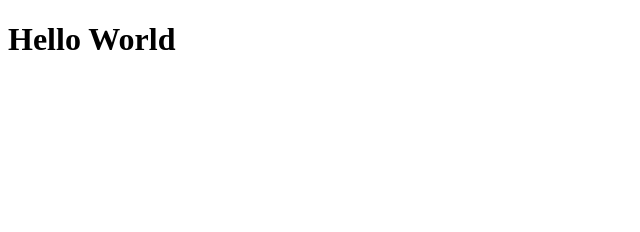
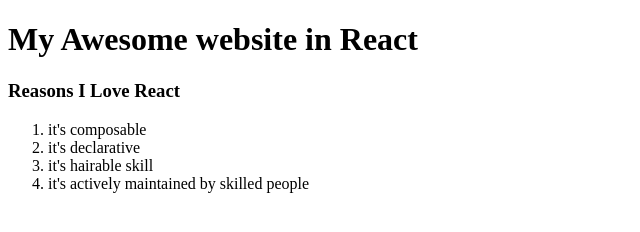
Before and after one commit to OSRoot/react-first, a React app: page / in a window 1280 px wide. Shown: the whole page, without its empty margins (0-640 px from the left). Built offline with nearby package versions, Linux system fonts and the light colour scheme.

Commit message:
Set up React App

```diff
--- a/src/index.js
+++ b/src/index.js
@@ -1,4 +1,20 @@
-import react from 'react';
+// import react from 'react';
 import ReactDOM from 'react-dom';
 
-ReactDOM.render(<h1>Hello World</h1>, document.getElementById('root'))
+const page = (
+    <div>
+        <h1>My Awesome website in React</h1>
+        <h3>Reasons I Love React</h3>
+        <ol>
+            <li>it's composable</li>
+            <li>it's declarative</li>
+            <li>it's hairable skill</li>
+            <li>it's actively maintained by skilled people</li>
+        </ol>
+    </div>
+)
+
+ReactDOM.render(
+    page,
+    document.getElementById('root')
+)
```
Also changed, not shown: public/index.html (+2 -0 lines).
